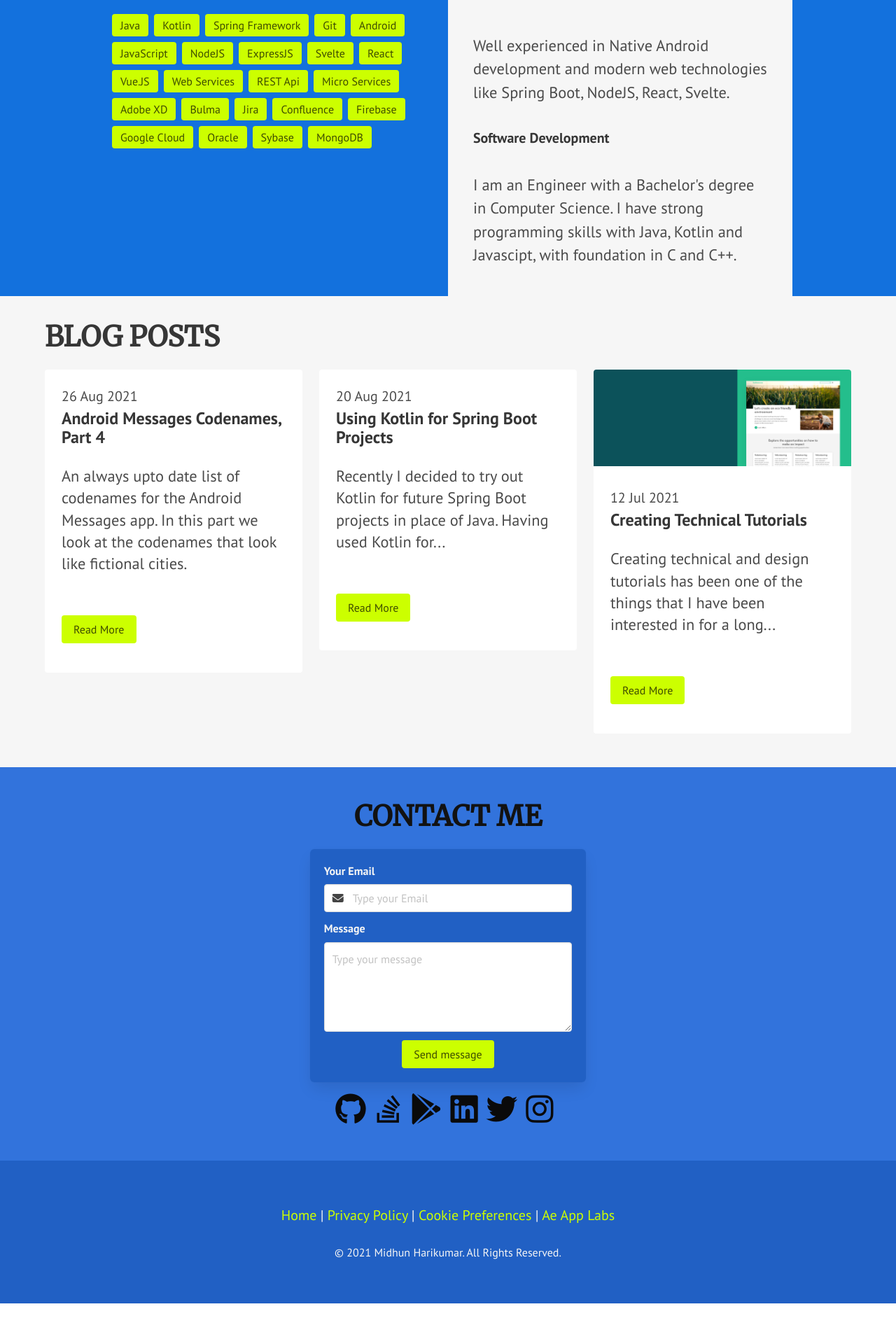
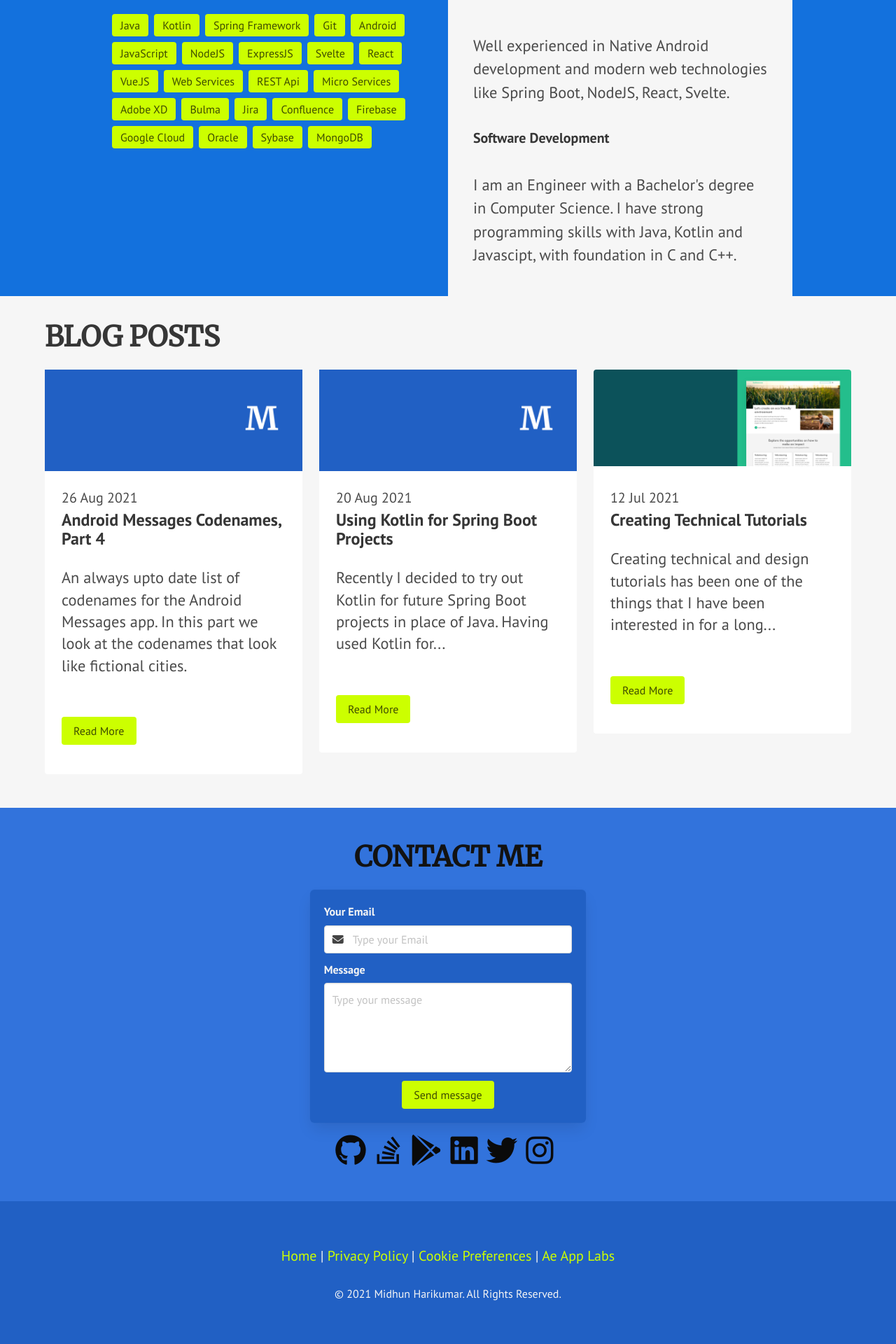
Before and after one commit to midhunhk/midhunhk.github.io, a Jekyll site: the page built from index.html, in a window 1280 px wide. Shown: the part 1136-3056 px from the top of the page at 70% size. Built offline with Jekyll 4.4.1, drawn with Linux system fonts in a browser that asks for light colours; nearby versions of some CDN libraries; comment, search, counter and statistics services are not loaded; a style sheet for code colours, icons or effects is not loaded; before the commit the page ends 2998 px from its top, so only the background shows below that.

Commit message:
add default banner image

```diff
--- a/index.html
+++ b/index.html
@@ -140,6 +140,10 @@
                                 <a href="{{ post.url }}">
                                     <img src="{{ post.featured }}" alt="featured image"/>
                                 </a>
+                            {% else %}
+                                <div class="has-background-link-dark">
+                                    <img src="/public/images/default_banner.png" alt="">
+                                </div>
                             {% endif %}
                         </div>
                         <div class="card-content">
```
Also changed, not shown: public/images/default_banner.png (added), 1 other file.
